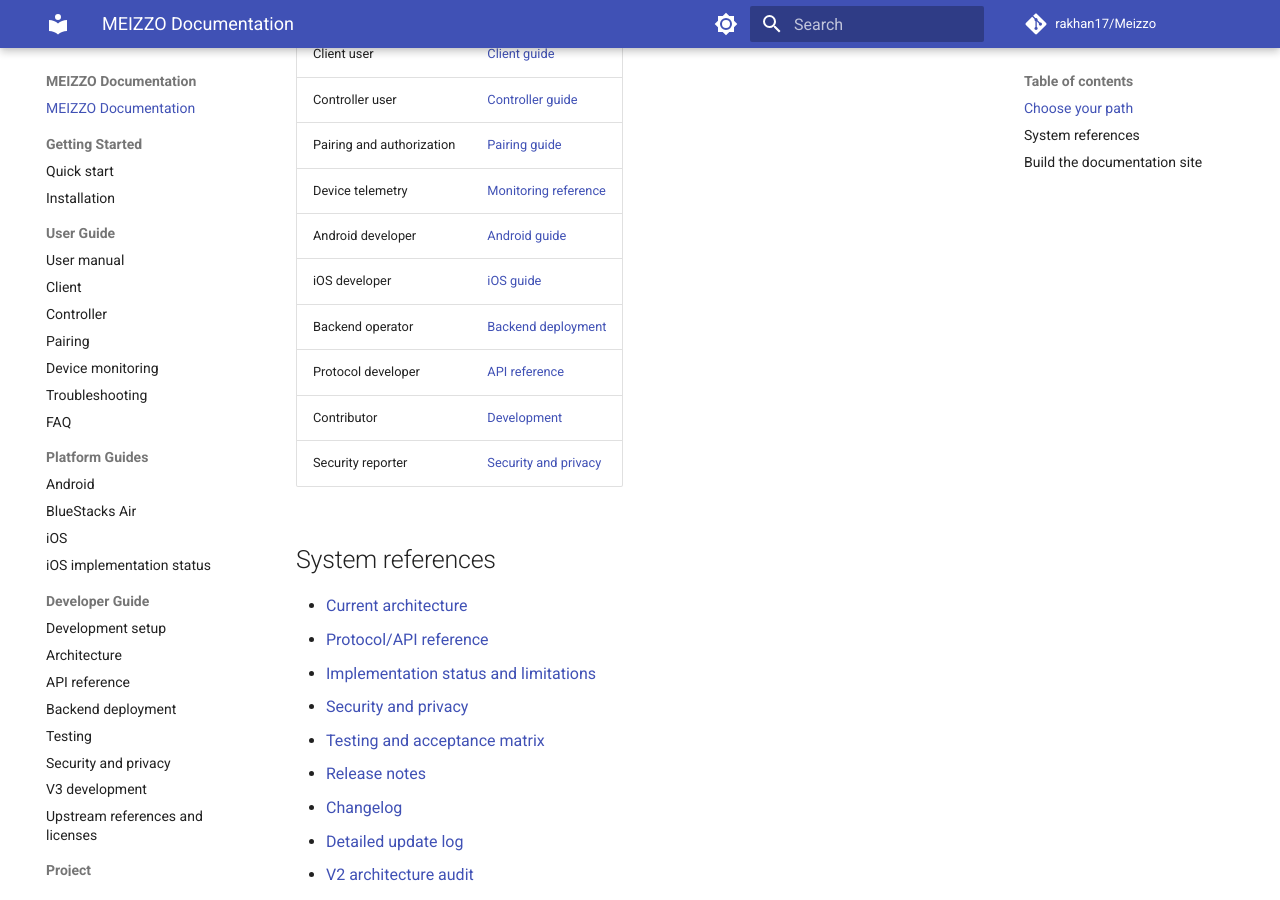
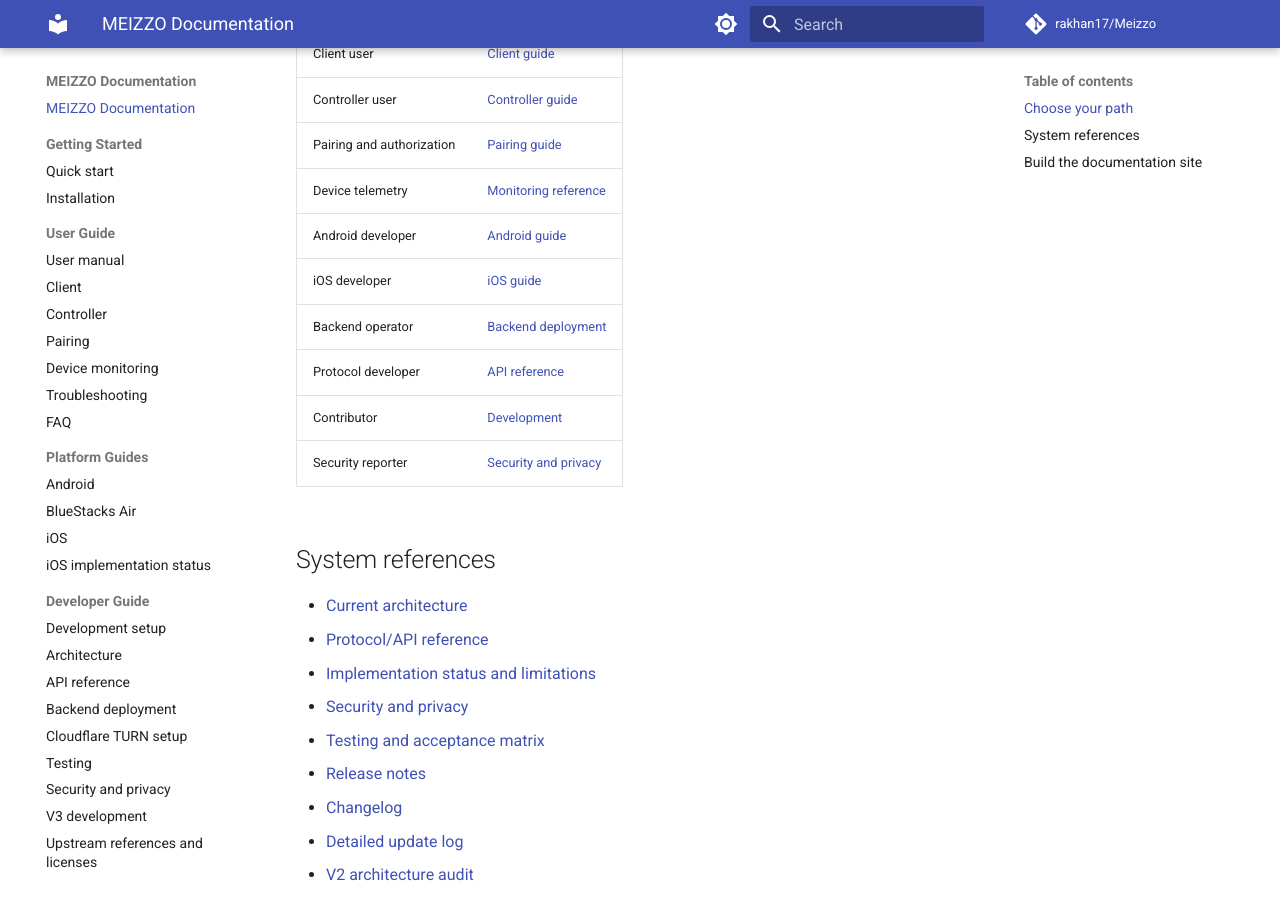
Before and after one commit to rakhan17/Meizzo, an MkDocs documentation site: the page built from docs/index.md, in a window 1280 px wide and 900 px high, scrolled down 500 px. Built offline with MkDocs 1.6.1 and Material for MkDocs 9.7.7, drawn with Linux system fonts in a browser that asks for light colours; comment, search, counter and statistics services are not loaded.

Commit message:
docs: add Cloudflare TURN guide to navigation

```diff
--- a/mkdocs.yml
+++ b/mkdocs.yml
@@ -52,6 +52,7 @@ nav:
       - Architecture: architecture.md
       - API reference: api-reference.md
       - Backend deployment: backend-deployment.md
+      - Cloudflare TURN setup: cloudflare-turn-setup.md
       - Testing: testing.md
       - Security and privacy: security-and-privacy.md
       - V3 development: v3/README.md
```
